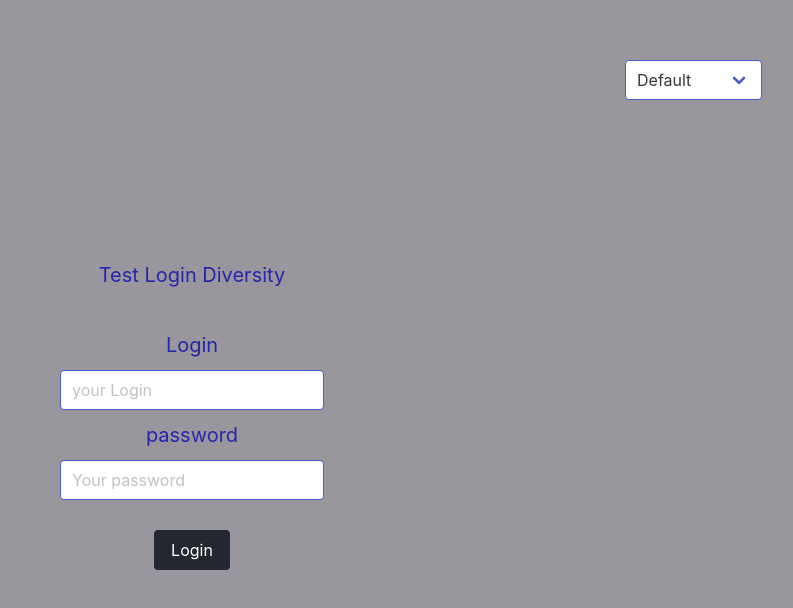
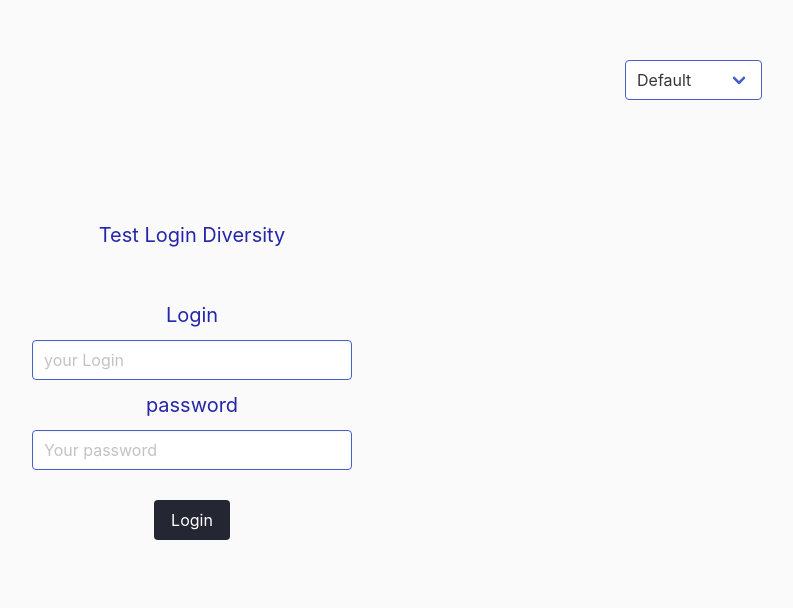
Before and after one commit to SoulPlayerZ/theme-diversity, a React (Create React App) app: page / in a window 1280 px wide. Shown: the top 608 px of the page, without its empty margins (448-1241 px from the left). Built offline with nearby package versions, Linux system fonts and the light colour scheme.

Commit message:
refactor: Change theme colors

```diff
--- a/src/components/Login.jsx
+++ b/src/components/Login.jsx
@@ -3,6 +3,7 @@ import '../css/login.css';
 
 function Login () {
   return (
+    <section className="form-container">
       <form>
         <h2>Test Login Diversity </h2>
         <label htmlFor="login">Login
@@ -13,6 +14,7 @@ function Login () {
         </label>
         <button className="button is-link">Login</button>
       </form>
+    </section>
   )
 }
 
--- a/src/css/header.css
+++ b/src/css/header.css
@@ -5,7 +5,7 @@ header {
 }
 
 .default {
-  background-color: rgb(154, 150, 158);
+  background-color: #FAFAFA;
   color: rgb(38, 38, 170);
   height: 100vh;
   user-select: none;
@@ -13,7 +13,7 @@ header {
 
 .bi {
   background-image: linear-gradient(180deg, #B00B69, #A55EA7, #1D1CC9);
-  color: rgb(255, 255, 255);
+  color: #FCFCFC;
   height: 100vh;
   user-select: none;
 }
@@ -34,7 +34,7 @@ header {
 
 .pan {
   background-image: linear-gradient(180deg, #FF218C, #FFD800, #21B1FF);
-  color: rgb(90, 33, 146);
+  color: rgb(112, 38, 187);
   height: 100vh;
   user-select: none;
 }
@@ -48,7 +48,7 @@ header {
 
 .fluid{
   background-image: linear-gradient(180deg, #FF75A2, #F1F1F1, #BE18D6, #2C2C2C, #333EBD);
-  color: rgb(58, 38, 78);
+  color: rgb(95, 16, 173);
   height: 100vh;
   user-select: none;
 }
--- a/src/css/login.css
+++ b/src/css/login.css
@@ -1,13 +1,17 @@
-form {
+.form-container {
   font-size: 20px;
   text-align: center;
   padding: 60px;
   margin: 0 auto;
-  width: 30%
+  width: 22em;
 }
 
-h2, label {
+label {
   margin: 40px auto;
+}
+
+h2 {
+  margin: auto auto 50px auto;
 }
 
 input {
```
Lines whose indentation alone changed are shown as unchanged.
